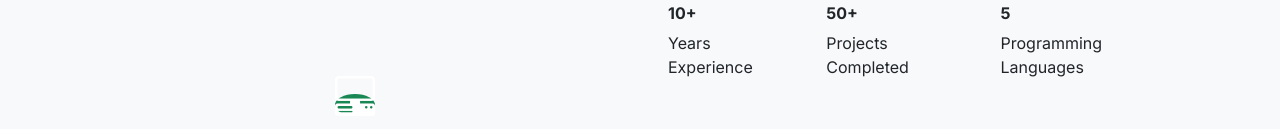
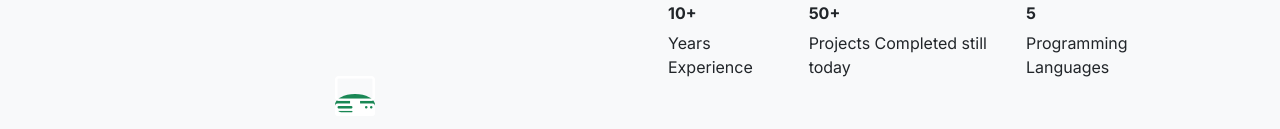
Before and after one commit to code-wizad/codewizad.com, a plain HTML site: page index.html in a window 1280 px wide. Shown: the part 1512-1641 px from the top of the page. Drawn offline with nearby package versions, Linux system fonts and the light colour scheme; a web font is replaced by a local one.

Commit message:
modif: the html file

```diff
--- a/index.html
+++ b/index.html
@@ -115,7 +115,7 @@
                   </div>
                   <div class="mx-3">
                       <h6 class="fw-bold">50+</h6>
-                      <p>Projects Completed</p>
+                      <p>Projects Completed still today</p>
                   </div>
                   <div class="mx-3">
                       <h6 class="fw-bold">5</h6>
```
